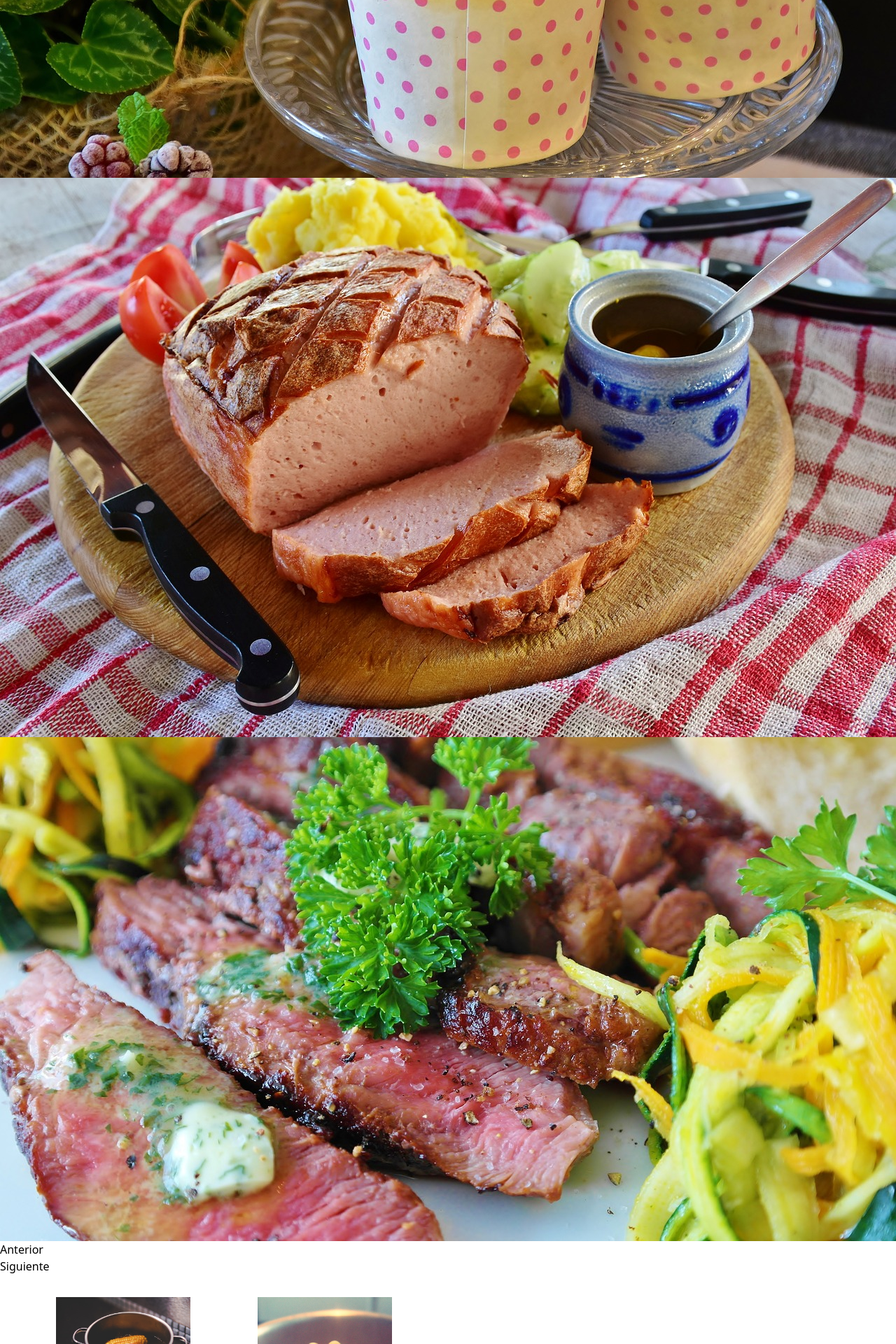
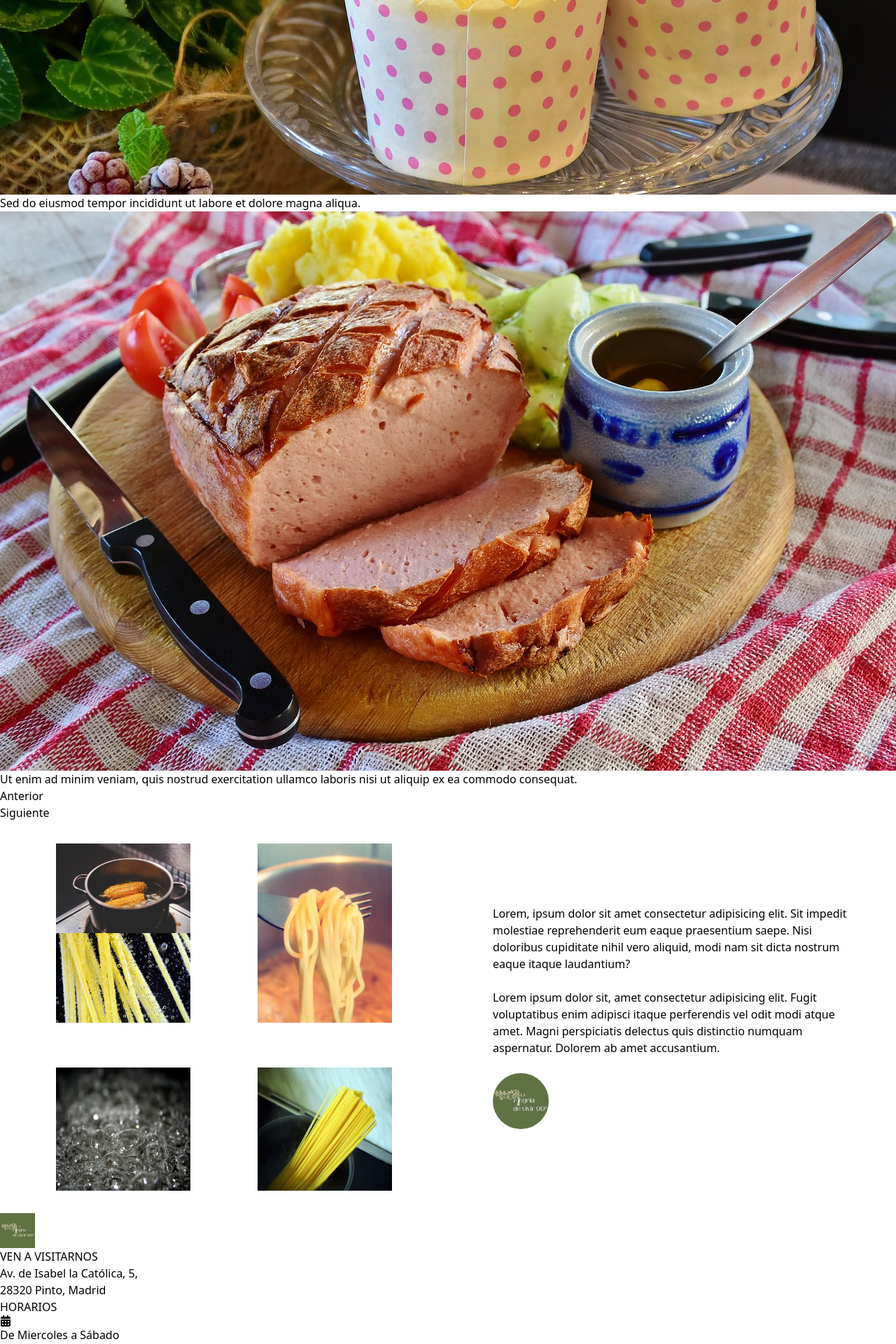
Before and after one commit to La-alegria-de-vivir/Frontend, a React (Vite) app: page / in a window 1280 px wide. Shown: the part 2178-4098 px from the top of the page at 70% size. Built offline with nearby package versions, Linux system fonts and the light colour scheme; no server answers.

Commit message:
feat: Add descriptions to the photos

```diff
--- a/src/Components/Grid/Grid.jsx
+++ b/src/Components/Grid/Grid.jsx
@@ -1,18 +1,35 @@
 import React, { useState, useEffect } from 'react';
 import Pagination from '../Pagination/Pagination';
 
+const loadImages = () => {
+  const imageData = [
+    { name: '1.jpg', description: 'Lorem ipsum dolor sit amet, consectetur adipiscing elit.' },
+    { name: '2.jpg', description: 'Sed do eiusmod tempor incididunt ut labore et dolore magna aliqua.' },
+    { name: '3.jpg', description: 'Ut enim ad minim veniam, quis nostrud exercitation ullamco laboris nisi ut aliquip ex ea commodo consequat.' },
+    { name: '4.jpg', description: 'Duis aute irure dolor in reprehenderit in voluptate velit esse cillum dolore eu fugiat nulla pariatur.' },
+    { name: '5.jpg', description: 'Excepteur sint occaecat cupidatat non proident, sunt in culpa qui officia deserunt mollit anim id est laborum.' },
+    { name: '6.jpg', description: 'Curabitur pretium tincidunt lacus. Nulla gravida orci a odio.' },
+    { name: '7.jpg', description: 'Nullam varius, turpis et commodo pharetra, est eros bibendum elit, nec luctus magna felis sollicitudin mauris.' },
+    { name: '8.jpg', description: 'Integer in mauris eu nibh euismod gravida.' },
+    { name: '9.jpg', description: 'Duis ac tellus et risus vulputate vehicula.' },
+    { name: '10.jpg', description: 'Donec lobortis risus a elit. Etiam tempor.' },
+    { name: '11.jpg', description: 'Ut ullamcorper, ligula eu tempor congue, eros est euismod turpis, id tincidunt sapien risus a quam.' },
+    { name: '12.jpg', description: 'Maecenas fermentum consequat mi. Donec fermentum.' },
+    { name: '13.jpg', description: 'Pellentesque malesuada nulla a mi. Duis sapien sem, aliquet nec, commodo eget, consequat quis, neque.' },
+    { name: '14.jpg', description: 'Aliquam faucibus, elit ut dictum aliquet, felis nisl adipiscing sapien, sed malesuada diam lacus eget erat.' },
+    { name: '15.jpg', description: 'Cras mollis scelerisque nunc. Nullam arcu.' },
+    { name: '16.jpg', description: 'Vivamus vestibulum ntulla nec ante.' },
+    { name: '11.jpg', description: 'Ut ullamcorper, ligula eu tempor congue, eros est euismod turpis, id tincidunt sapien risus a quam.' },
+    { name: '12.jpg', description: 'Maecenas fermentum consequat mi. Donec fermentum.' },
+  ];
 
-const loadImages = () => {
-
-  const imageNames = ['1.jpg', '2.jpg', '3.jpg', '4.jpg', '5.jpg', '6.jpg', '7.jpg', '8.jpg'];
-
-  return imageNames.map(name => `/images/${name}`);
+  return imageData.map(item => ({ url: `/images/${item.name}`, description: item.description }));
 }
 
 const Grid = () => {
   const [images, setImages] = useState([]);
   const [currentPage, setCurrentPage] = useState(1);
-  const [imagesPerPage] = useState(4);
+  const [imagesPerPage] = useState(3);
 
   useEffect(() => {
     const fetchedImages = loadImages();
@@ -26,11 +43,14 @@ const Grid = () => {
   const paginate = pageNumber => setCurrentPage(pageNumber);
 
   return (
-    <div className="container mx-auto px-4 ">
-      <div className="grid grid-cols-2 md:grid-cols-2 gap-4 mt-4 ml-20">
+    <div className="container mx-auto px-4">
+      <div className="grid grid-cols-3 gap-4 mt-4 ml-20">  {/* Cambiado a 3 columnas */}
         {currentImages.map((image, index) => (
           <div key={index} className="max-w-sm rounded overflow-hidden shadow-lg">
-            <img src={image} alt={`Imagen ${index + 1}`} className="w-full" />
+            <img src={image.url} alt={`Imagen ${index + 1}`} className="w-full" />
+            <div className="px-6 py-4">
+              <p className="text-gray-700 text-base">{image.description}</p>
+            </div>
           </div>
         ))}
       </div>
```
